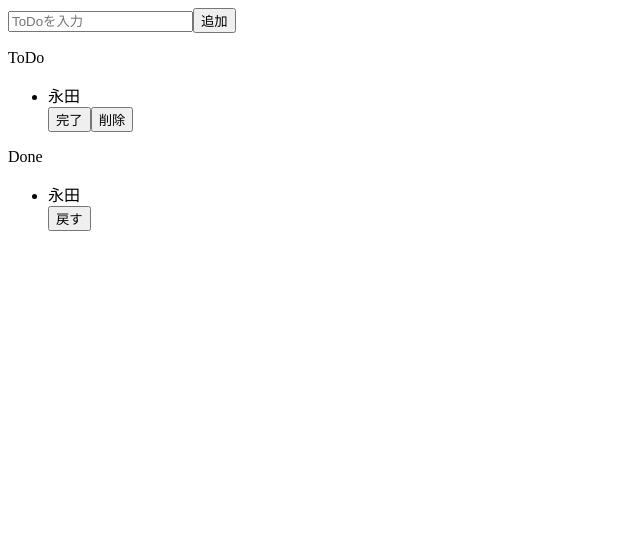
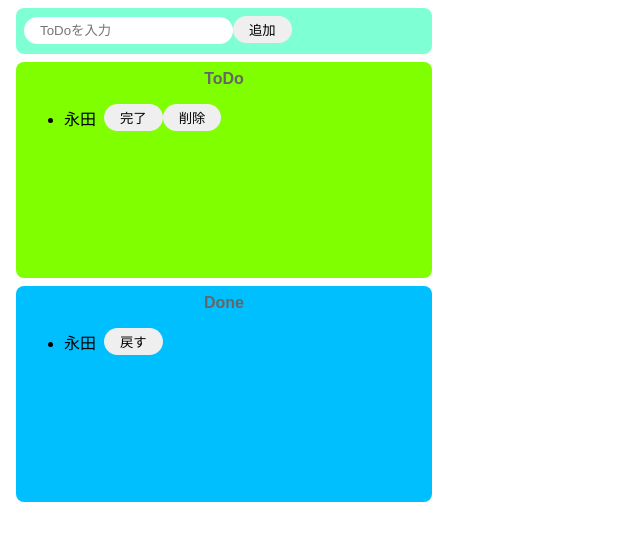
Before and after one commit to nagatake94/ToDoReact, a React (Create React App) app: page / in a window 1280 px wide. Shown: the top 540 px of the page, without its empty margins (0-640 px from the left). Built offline with nearby package versions, Linux system fonts and the light colour scheme.

Commit message:
CSSでスタイリング

```diff
--- a/src/App.jsx
+++ b/src/App.jsx
@@ -4,24 +4,24 @@
 export const App = () => {
   return (
     <>
-      <div>
+      <div className="input-area">
         <input placeholder="ToDoを入力" />
         <button>追加</button>
       </div>
-      <div>
-        <p>ToDo</p>
+      <div className="incomplete-area">
+        <p className="title">ToDo</p>
         <ul>
-          <div>
+          <div className="list-row">
             <li>永田</li>
             <button>完了</button>
             <button>削除</button>
           </div>
         </ul>
       </div>
-      <div>
-        <p>Done</p>
+      <div className="complete-area">
+        <p className="title">Done</p>
         <ul>
-          <div>
+          <div className="list-row">
             <li>永田</li>
             <button>戻す</button>
           </div>
--- a/src/style.css
+++ b/src/style.css
@@ -0,0 +1,66 @@
+body {
+  font-family: sans-serif;
+}
+
+input {
+  border-radius: 16px;
+  border: none;
+  padding: 6px 16px;
+  outline: none;
+}
+
+button {
+  border-radius: 16px;
+  border: none;
+  padding: 4px 16px;
+}
+
+button:hover {
+  background-color: deeppink;
+  color: #fff;
+  cursor: pointer;
+}
+
+li {
+  margin-right: 8px;
+}
+
+.input-area {
+  background-color: aquamarine;
+  width: 400px;
+  height: 30px;
+  padding: 8px;
+  margin: 8px;
+  border-radius: 8px;
+}
+
+.incomplete-area {
+  background-color: chartreuse;
+  width: 400px;
+  min-height: 200px;
+  padding: 8px;
+  margin: 8px;
+  border-radius: 8px;
+}
+
+.complete-area {
+  background-color: deepskyblue;
+  width: 400px;
+  min-height: 200px;
+  padding: 8px;
+  margin: 8px;
+  border-radius: 8px;
+}
+
+.title {
+  text-align: center;
+  margin-top: 0;
+  font-weight: bold;
+  color: #666;
+}
+
+.list-row {
+  display: flex;
+  align-items: center;
+  padding-bottom: 4px;
+}
```
